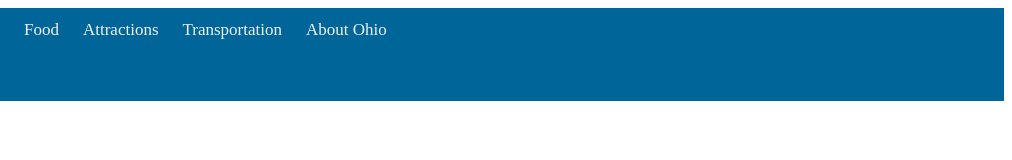
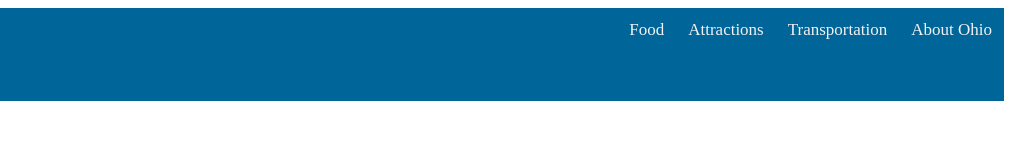
Before and after one commit to loner-Cat21/Ohio-finalProject, a website: page media/index.html in a window 1280 px wide. Shown: the full height of the page, 268-1280 px from the left. Drawn offline with nearby package versions, Linux system fonts and the light colour scheme.

Commit message:
Navbar almost Complete

```diff
--- a/Css/MainStyle.css
+++ b/Css/MainStyle.css
@@ -14,6 +14,9 @@ Start your CSS here */
     display: flex;
     width: 100%;
     position: sticky;
+    flex-direction: row;
+    justify-content: space-between;
+
   }
 
   /* Style the links inside the navigation bar */
```
Also changed, not shown: media/index.html (+3 -1 lines).
